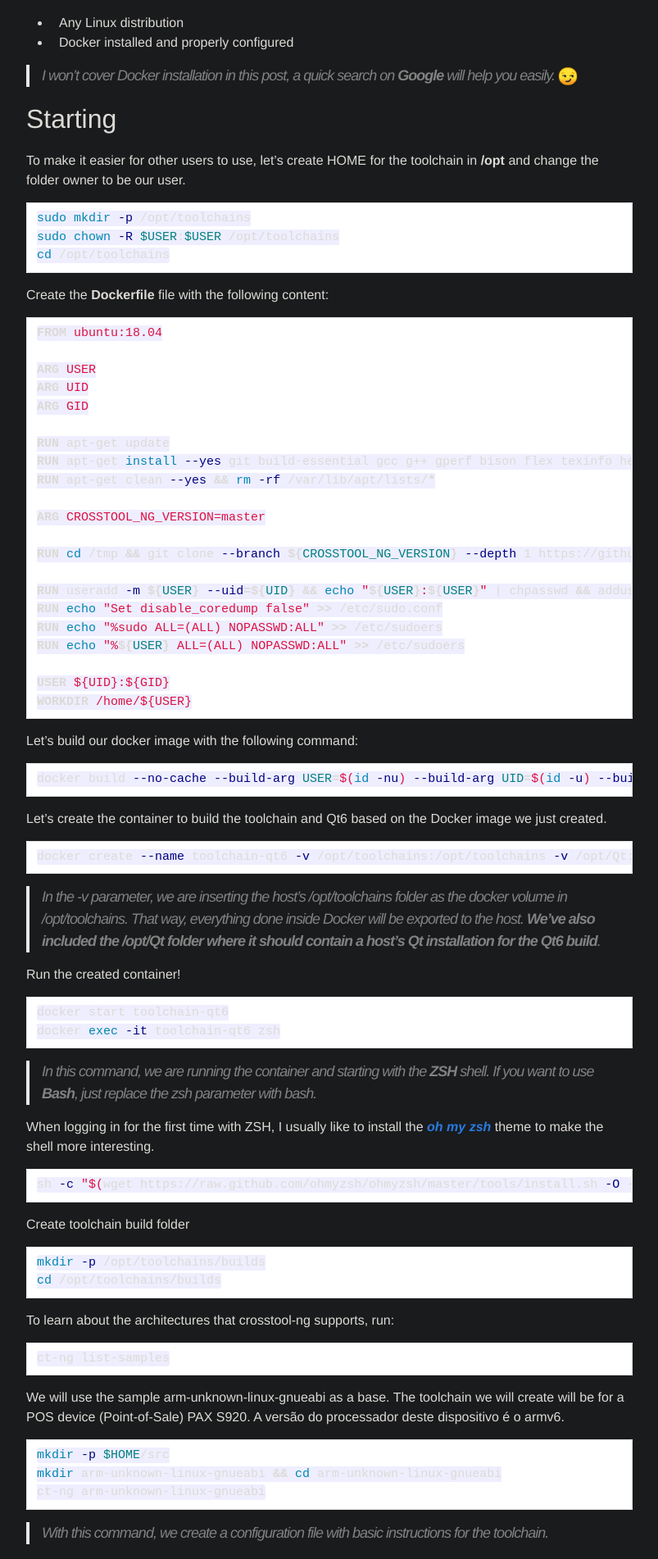
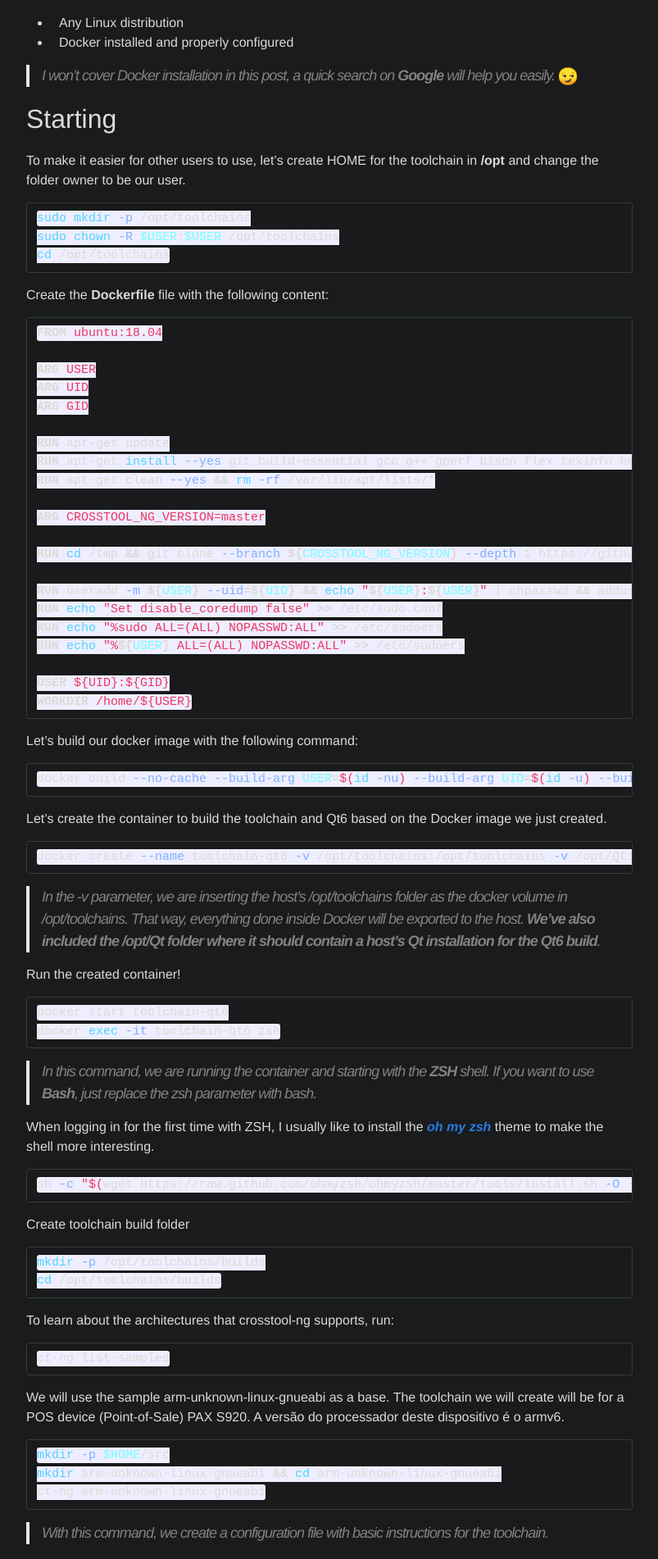
Before and after one commit to marssola/marssola.github.io, a Jekyll site: the page built from _posts/2021-07-19-qt6-cross-compiled-part1.md, in a window 1280 px wide. Shown: the part 476-2378 px from the top of the page at 82% size, without its empty margins (238-1041 px from the left). Built offline with Jekyll 4.4.1, drawn with Linux system fonts in a browser that asks for light colours.

Commit message:
Added dark theme

```diff
--- a/_sass/_syntax-highlighting.scss
+++ b/_sass/_syntax-highlighting.scss
@@ -2,7 +2,8 @@
  * Syntax highlighting styles
  */
 .highlight {
-    background: #fff;
+    background-image: initial;
+    background-color: rgb(24, 26, 27);
     @extend %vertical-rhythm;
 
     .c     { color: #998; font-style: italic } // Comment
@@ -31,37 +32,55 @@
     .kr    { font-weight: bold } // Keyword.Reserved
     .kt    { color: #458; font-weight: bold } // Keyword.Type
     .m     { color: #099 } // Literal.Number
-    .s     { color: #d14 } // Literal.String
-    .na    { color: #008080 } // Name.Attribute
-    .nb    { color: #0086B3 } // Name.Builtin
+    .s     { color: rgb(239, 53, 100) } // Literal.String
+    .na    { color: rgb(114, 255, 255) } // Name.Attribute
+    .nb    { color: rgb(79, 211, 255) } // Name.Builtin
     .nc    { color: #458; font-weight: bold } // Name.Class
-    .no    { color: #008080 } // Name.Constant
+    .no    { color: rgb(114, 255, 255) } // Name.Constant
     .ni    { color: #800080 } // Name.Entity
     .ne    { color: #900; font-weight: bold } // Name.Exception
     .nf    { color: #900; font-weight: bold } // Name.Function
     .nn    { color: #555 } // Name.Namespace
-    .nt    { color: #000080 } // Name.Tag
-    .nv    { color: #008080 } // Name.Variable
+    .nt    { color: rgb(127, 174, 255) } // Name.Tag
+    .nv    { color: rgb(114, 255, 255) } // Name.Variable
     .ow    { font-weight: bold } // Operator.Word
     .w     { color: #bbb } // Text.Whitespace
     .mf    { color: #099 } // Literal.Number.Float
     .mh    { color: #099 } // Literal.Number.Hex
     .mi    { color: #099 } // Literal.Number.Integer
     .mo    { color: #099 } // Literal.Number.Oct
-    .sb    { color: #d14 } // Literal.String.Backtick
-    .sc    { color: #d14 } // Literal.String.Char
-    .sd    { color: #d14 } // Literal.String.Doc
-    .s2    { color: #d14 } // Literal.String.Double
-    .se    { color: #d14 } // Literal.String.Escape
-    .sh    { color: #d14 } // Literal.String.Heredoc
-    .si    { color: #d14 } // Literal.String.Interpol
-    .sx    { color: #d14 } // Literal.String.Other
+    .sb    { color: rgb(239, 53, 100) } // Literal.String.Backtick
+    .sc    { color: rgb(239, 53, 100) } // Literal.String.Char
+    .sd    { color: rgb(239, 53, 100) } // Literal.String.Doc
+    .s2    { color: rgb(239, 53, 100) } // Literal.String.Double
+    .se    { color: rgb(239, 53, 100) } // Literal.String.Escape
+    .sh    { color: rgb(239, 53, 100) } // Literal.String.Heredoc
+    .si    { color: rgb(239, 53, 100) } // Literal.String.Interpol
+    .sx    { color: rgb(239, 53, 100) } // Literal.String.Other
     .sr    { color: #009926 } // Literal.String.Regex
-    .s1    { color: #d14 } // Literal.String.Single
+    .s1    { color: rgb(239, 53, 100) } // Literal.String.Single
     .ss    { color: #990073 } // Literal.String.Symbol
     .bp    { color: #999 } // Name.Builtin.Pseudo
-    .vc    { color: #008080 } // Name.Variable.Class
-    .vg    { color: #008080 } // Name.Variable.Global
-    .vi    { color: #008080 } // Name.Variable.Instance
+    .vc    { color: rgb(114, 255, 255) } // Name.Variable.Class
+    .vg    { color: rgb(114, 255, 255) } // Name.Variable.Global
+    .vi    { color: rgb(114, 255, 255) } // Name.Variable.Instance
     .il    { color: #099 } // Literal.Number.Integer.Long
 }
+
+pre, code {
+    border-color: rgb(54, 59, 61);
+}
+
+::-webkit-scrollbar {
+    background-color: #202324;
+    color: #aba499;
+}
+
+::-webkit-scrollbar-thumb {
+    background-color: #454a4d;
+}
+
+::selection {
+    background-color: #004daa !important;
+    color: #e8e6e3 !important;
+}
```
